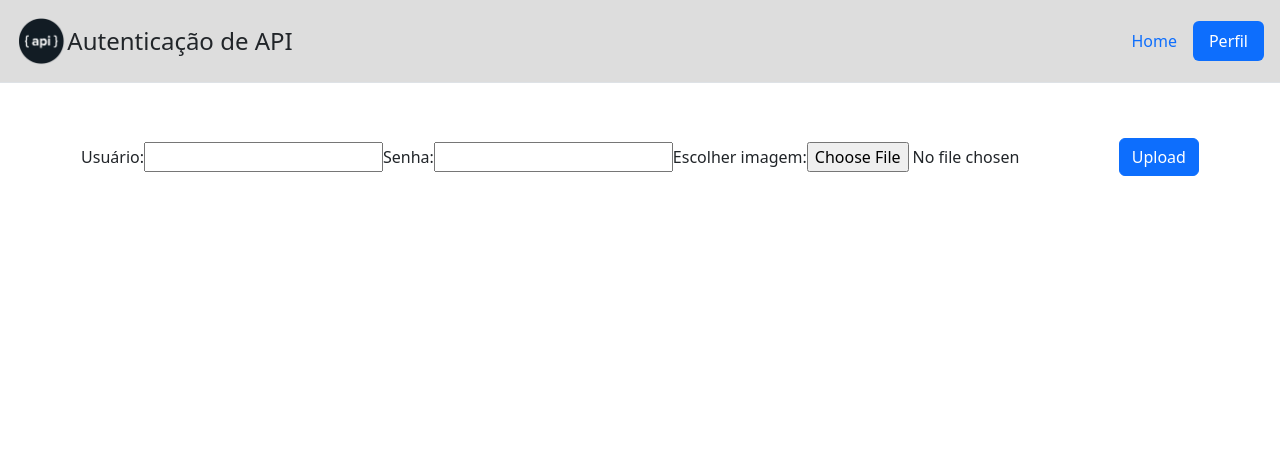
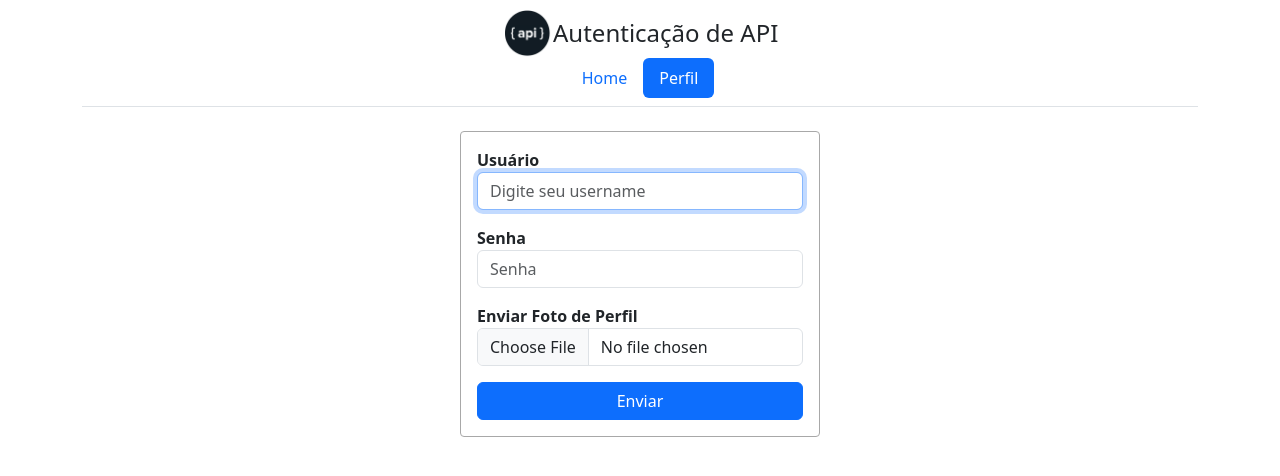
Before and after one commit to Breno-S/api-php, a PHP site: page /enviar-pfp.html in a window 1280 px wide. Shown: the top 476 px of the page. Run offline with PHP 8.4, Linux system fonts and the light colour scheme.

Commit message:
Bootstrap UI
send help (>_<)

```diff
--- a/css/enviar-pfp.css
+++ b/css/enviar-pfp.css
@@ -1,30 +1,29 @@
-header {
-    padding-left: 1em;
-    padding-right: 1em;
-    background-color: #ddd;
-    align-items: center;
-    justify-content: space-between;
+header img {
+    height: 50px;
 }
 
-header img {
-    height: 50px;
+form.container {
+    max-width: 360px;
+    margin-bottom: 1em;
+}
+
+form input{
+    margin: 0, 0.25em;
+    margin-bottom: 1em;
 }
 
 h1 {
     text-align: center;
 }
 
-.container {
+.section-container {
     padding: 1em;
-    background-color: #f5f5f5;
-    border: 1px solid #ddd;
+    border: 1px solid #a8a8a8;
     border-radius: 4px;
 }
 
 .response {
-    margin: 1em 0;
     padding: 10px;
-    background-color: #fff;
     border: 1px solid #ddd;
     border-radius: 4px;
     white-space: pre-wrap;
@@ -42,10 +41,3 @@ div.response {
 .card {
     margin: 1em;
 }
-
-.cont-form{
-    display: flex;
-    justify-content: center;
-    align-items: center;
-    height: 100px;
-}
--- a/enviar-pfp.html
+++ b/enviar-pfp.html
@@ -9,30 +9,37 @@
     <title>Enviar Foto de Perfil</title>
 </head>
 <body>
-    <header class="d-flex flex-wrap justify-content-center py-3 mb-4 border-bottom">
-        <a href="" class="d-flex align-items-center mb-3 mb-md-0 me-md-auto text-dark text-decoration-none">
-            <img src="img/logo.png" alt="logomarca"><span class="fs-4">Autenticação de API</span>
-        </a>
+    <div class="container ">
+        <header class="d-flex flex-column flex-wrap justify-content-between align-items-center mb-4 border-bottom p-2">
+            <a href="" class="d-flex align-items-center text-dark text-decoration-none">
+                <img src="img/logo.png" alt="logomarca"><span class="fs-4">Autenticação de API</span>
+            </a>
+            <ul class="nav nav-pills">
+              <li class="nav-item"><a href="index.html" class="nav-link" aria-current="page">Home</a></li>
+              <li class="nav-item"><a href="" class="nav-link active">Perfil</a></li>
+            </ul>
+        </header>
+    </div>
 
-        <ul class="nav nav-pills">
-          <li class="nav-item"><a href="index.html" class="nav-link" aria-current="page">Home</a></li>
-          <li class="nav-item"><a href="" class="nav-link active" >Perfil</a></li>
-        </ul>
-        <img src="" alt="">
-    </header>
 
-    <!-- Formulário de login e envio de foto de perfil -->
-    <form id="loginForm" class="cont-form">
-        <label for="username">Usuário:</label>
-        <input type="text" id="username" name="username"><br>
+    <!-- Formulário de login -->
+    <form class="container form-container section-container" id="loginForm">
+        <div class="form-group" >
+          <label for="username"><b>Usuário</b></label>
+          <input type="text" class="form-control" id="username" name="username" placeholder="Digite seu username" autofocus>
+        </div>
 
-        <label for="password">Senha:</label>
-        <input type="password" id="password" name="password"><br>
+        <div class="form-group">
+          <label for="password"><b>Senha</b></label>
+          <input type="password" class="form-control" id="password" name="password" placeholder="Senha">
+        </div>
 
-        <label for="imageFile">Escolher imagem:</label>
-        <input type="file" class="form-control-file" id="imageFile" name="imageFile">
+        <div class="form-group">
+          <label for="imageFile"><b>Enviar Foto de Perfil</b></label>
+          <input type="file" class="form-control" id="imageFile" name="imageFile" placeholder="imagem">
+        </div>
 
-        <button type="submit" class="btn btn-primary">Upload</button>
+        <button type="submit" class="btn btn-primary container-fluid">Enviar</button>
     </form>
 
 <script>
@@ -58,7 +65,7 @@
         const file = fileInput.files[0];
 
         // Create FormData object and append the file to it
-        const formData = new FormData();
+        var formData = new FormData();
         formData.append('imageFile', file);
 
         // Fazer uma solicitação HTTP para a API
```
Also changed, not shown: api.php (+37 -51 lines), css/index.css (+12 -20 lines), index.html (+20 -14 lines).
